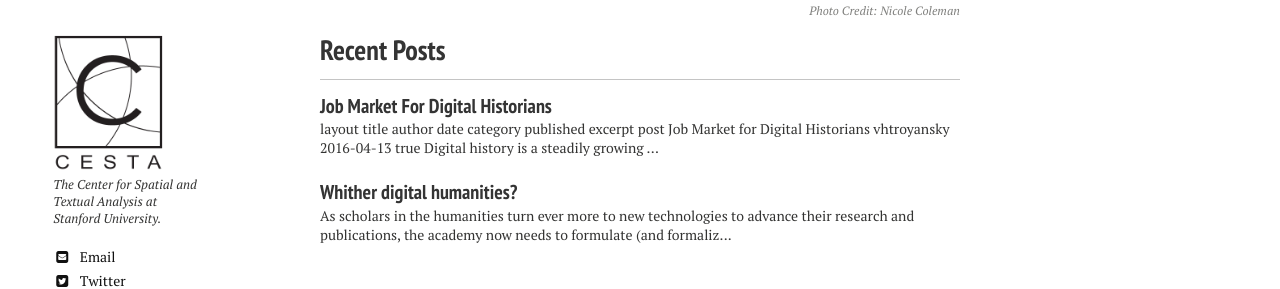
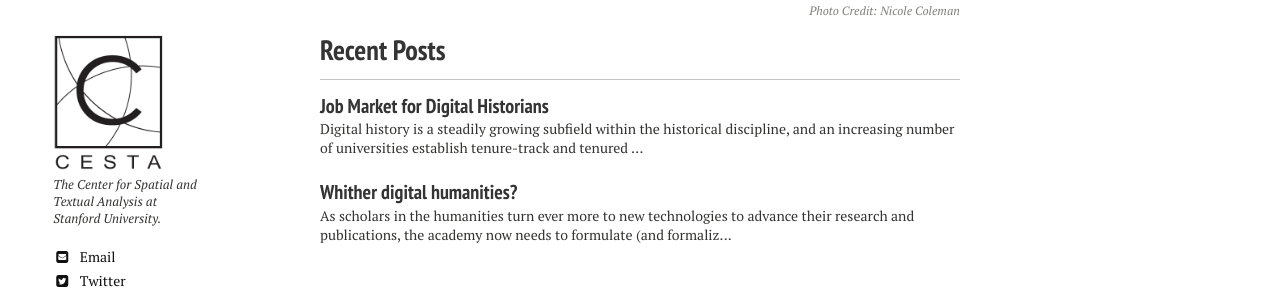
Before and after one commit to cestastanford/fellows, a Jekyll site: the page built from index.md, in a window 1280 px wide. Shown: the part 576-865 px from the top of the page. Built offline with Jekyll 4.4.1, drawn with Linux system fonts in a browser that asks for light colours; nearby versions of some CDN libraries.

Commit message:
Update 2016-04-13-job-market-for-digital-historians.md

```diff
--- a/_posts/2016-04-13-job-market-for-digital-historians.md
+++ b/_posts/2016-04-13-job-market-for-digital-historians.md
@@ -1,9 +1,15 @@
-layout	title	author	date	category	published	excerpt
-post
-Job Market for Digital Historians
-vhtroyansky
-2016-04-13
-true
+---
+layout: post
+title: "Job Market for Digital Historians"
+author: vhtroyansky
+date: 2016-04-13
+category:
+published: true
+excerpt: "Digital history is a steadily growing subfield within the historical discipline, and an increasing number of universities establish tenure-track and tenured positions in the field. Molly Taylor-Poleskey joined graduate fellows at the Center for Spatial Textual Analysis (CESTA) for a discussion about the job market in digital history."
+
+---
+
+
 Digital history is a steadily growing subfield within the historical discipline, and an increasing number of universities establish tenure-track and tenured positions in the field. Molly Taylor-Poleskey joined graduate fellows at the Center for Spatial Textual Analysis (CESTA) for a discussion about the job market in digital history.
 On April 13, 2016, Molly Taylor-Poleskey joined graduate fellows at the Center for Spatial Textual Analysis (CESTA) for a discussion about the job market in digital history. Molly graduated with a Ph.D. in Early Modern European History from Stanford University and is a fellow at the Humanities+Design lab at CESTA. In Fall 2016, she will be starting an assistant professorship in digital history at Middle Tennessee State University (MTSU). Molly will use her expertise in digital humanities, developed at CESTA and beyond, towards setting up a digital humanities research lab and a teaching program at MTSU.
 
```
